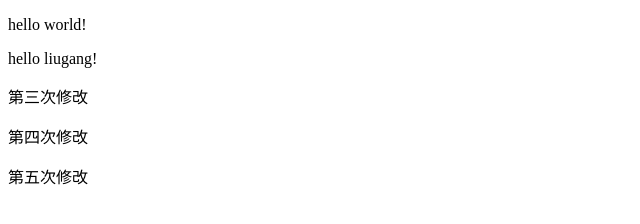
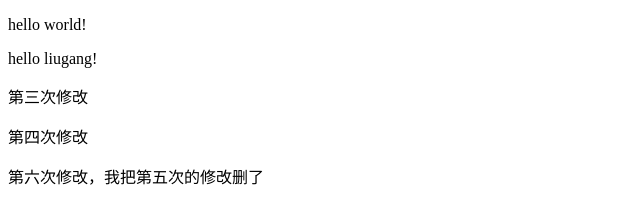
Before and after one commit to Git-liugang/cici, a plain HTML site: page 1.html in a window 1280 px wide. Shown: the whole page, without its empty margins (0-640 px from the left). Drawn offline with Linux system fonts and the light colour scheme.

Commit message:
第六次修改
第六次修改，我把第五次的修改删了

```diff
--- a/1.html
+++ b/1.html
@@ -8,6 +8,6 @@
         <p>hello liugang!</p>
         <p>第三次修改</p>
         <p>第四次修改</p>
-        <p>第五次修改</p>
+        <p>第六次修改，我把第五次的修改删了</p>
     </body>
 </html>
```
